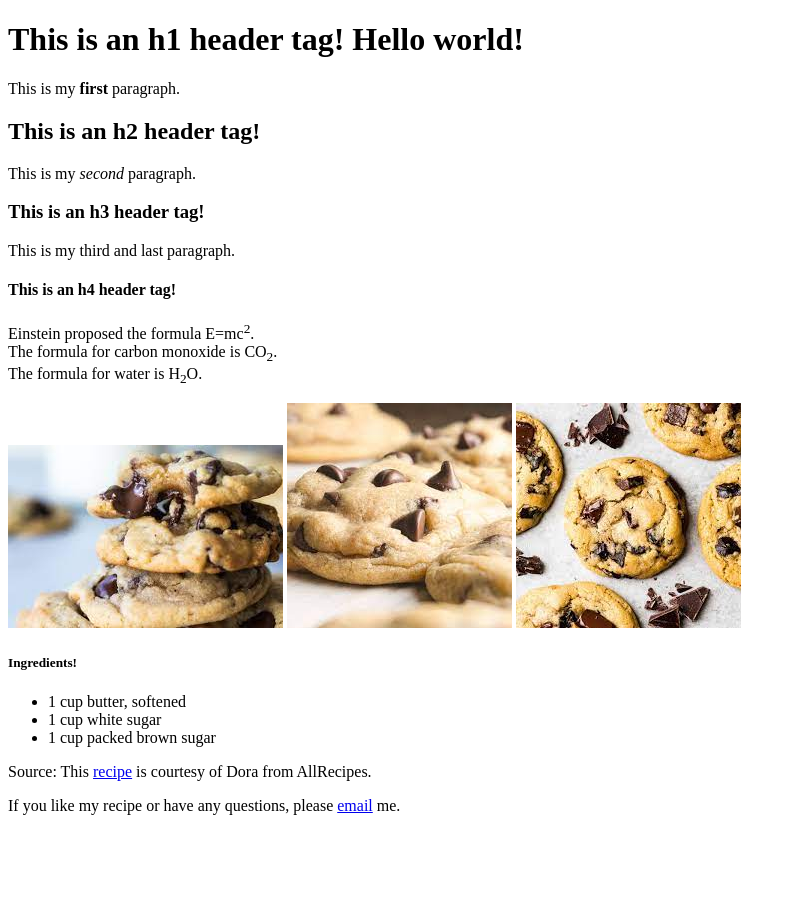
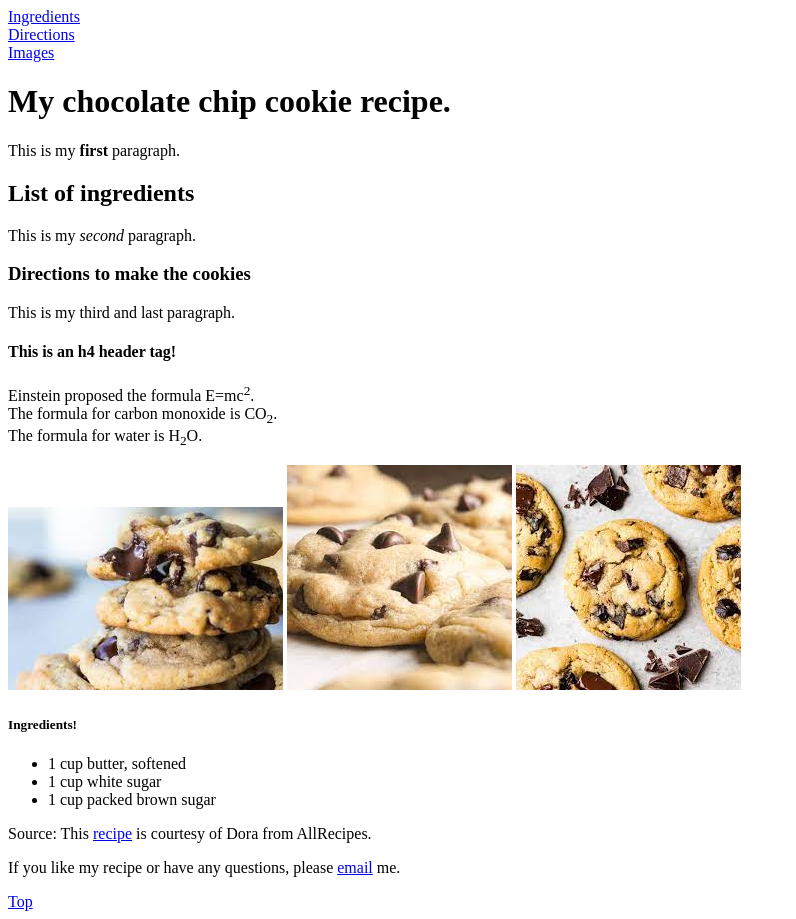
Before and after one commit to jjadav/html-css-0, a plain HTML site: page ReceipeProject/index.html in a window 1280 px wide. Shown: the whole page, without its empty margins (0-796 px from the left). Before the commit the page ends 831 px from the top, so only its background shows below. Drawn offline with Linux system fonts and the light colour scheme.

Commit message:
added come hyperlinks to internal content

```diff
--- a/ReceipeProject/index.html
+++ b/ReceipeProject/index.html
@@ -4,18 +4,24 @@
         <title>My First Webpage</title>
     </head>
     <body>
-        <h1 id="top">This is an h1 header tag! Hello world!</h1>
+        <a href="#ingredients">Ingredients</a>
+        <br/>
+        <a href="#directions">Directions</a>
+        <br/>
+        <a href="#images">Images</a>
+        <h1 id="top">My chocolate chip cookie recipe.</h1>
             <p>This is my <b>first</b> paragraph.</p>
-        <h2>This is an h2 header tag!</h2>
+        <h2 id="ingredients">List of ingredients</h2>
             <p>This is my <i>second</i> paragraph.</p>
-        <h3>This is an h3 header tag!</h3>
+        <h3 id="directions">Directions to make the cookies</h3>
             <p>This is my third and last paragraph.</p>
         <h4>This is an h4 header tag!</h4>
             <p>Einstein proposed the formula E=mc<sup>2</sup>.
                 <br/>The formula for carbon monoxide is CO<sub>2</sub>.
                 <br/>The formula for water is H<sub>2</sub>O.
             </p>
-        <img src = "images/cookies.jpg">
+
+        <img id="images" src = "images/cookies.jpg">
         <img src = "images/cookies2.jpg">
         <img src = "images/cookies3.jpg">
         <h5 id="ingredients">Ingredients!</h5>
@@ -30,6 +36,7 @@
         <p>
             If you like my recipe or have any questions, please <a href="mailto:jjadav@mamkschools.org">email</a> me.
         </p>
+        <a href="#top">Top</a>
 
     </body>
 </html>
```
